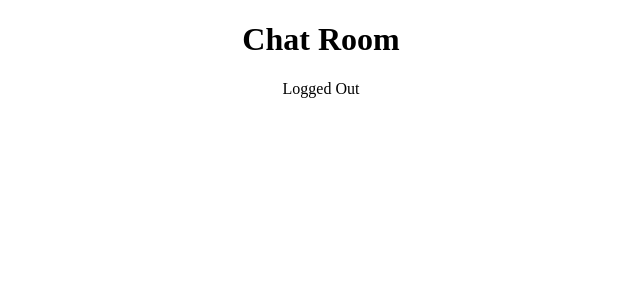
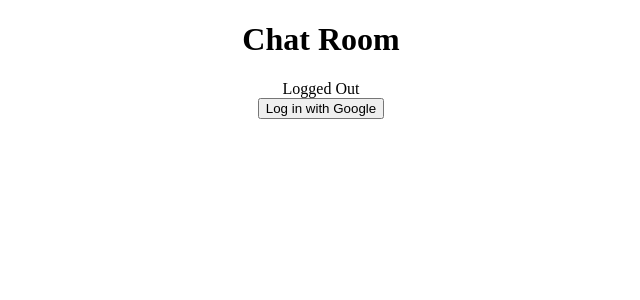
Before and after one commit to danielbutterfield/firebase-chat-app, a React (Create React App) app in the folder app/: page / in a window 1280 px wide. Shown: the top 300 px of the page, without its empty margins (319-959 px from the left). Built offline with nearby package versions, Linux system fonts and the light colour scheme; no server answers.

Commit message:
Add login and logout functions with button

```diff
--- a/app/src/App.tsx
+++ b/app/src/App.tsx
@@ -5,6 +5,7 @@ import 'firebase/firestore'
 import './App.css'
 import { useAuthState } from 'react-firebase-hooks/auth'
 import { useCollectionData } from 'react-firebase-hooks/firestore'
+import Button from './components/Button'
 
 firebase.initializeApp({
   // GitHub don't track my config!
@@ -16,10 +17,26 @@ const firestore = firebase.firestore()
 const App: React.FunctionComponent = () => {
   const [user] = useAuthState(auth)
 
+  const logIn = () => {
+    const provider = new firebase.auth.GoogleAuthProvider()
+    auth.signInWithPopup(provider)
+  }
+
+  const logOut = () => {
+    if (auth.currentUser) auth.signOut()
+  }
+
   return (
     <div className='App'>
       <h1>Chat Room</h1>
       <div>{user ? 'Logged In' : 'Logged Out'}</div>
+      <div>
+        {user ? (
+          <Button handleOnClick={logIn} buttonText='Log out' />
+        ) : (
+          <Button handleOnClick={logOut} buttonText='Log in with Google' />
+        )}
+      </div>
     </div>
   )
 }
```
